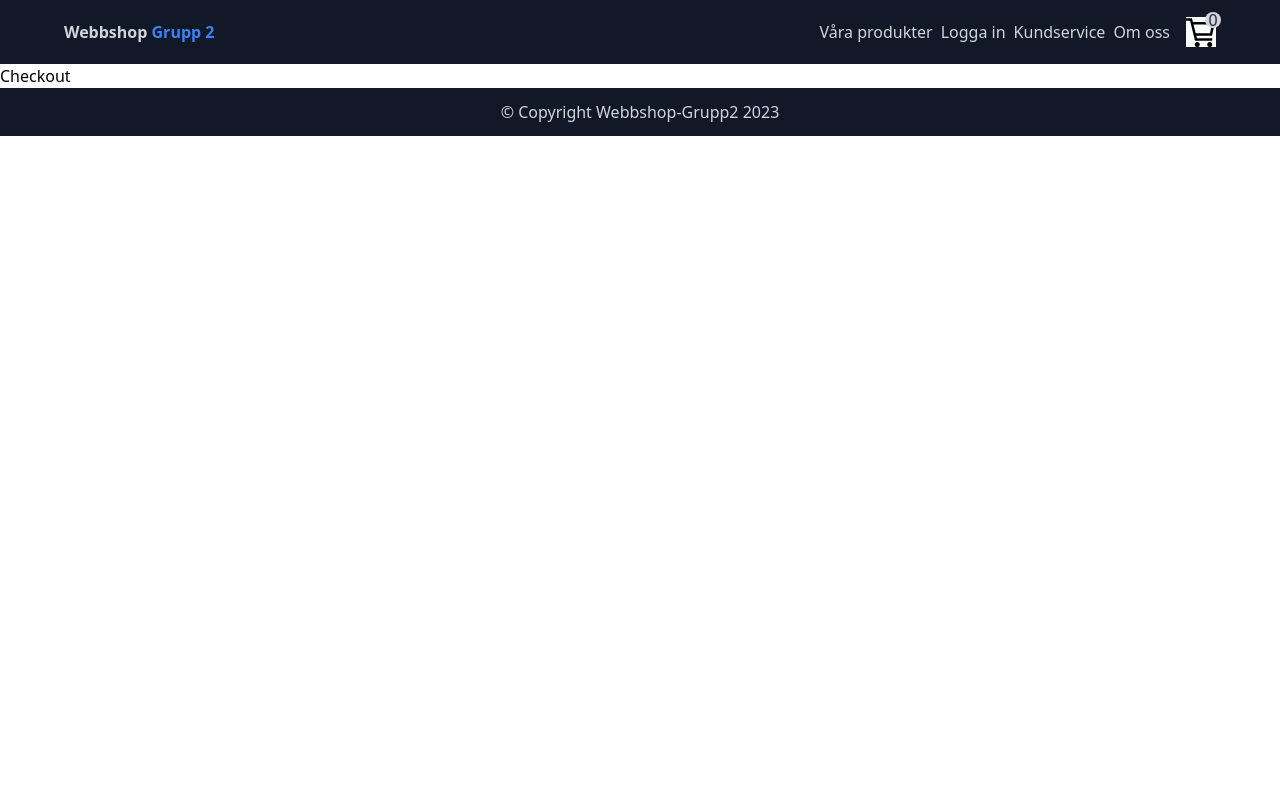
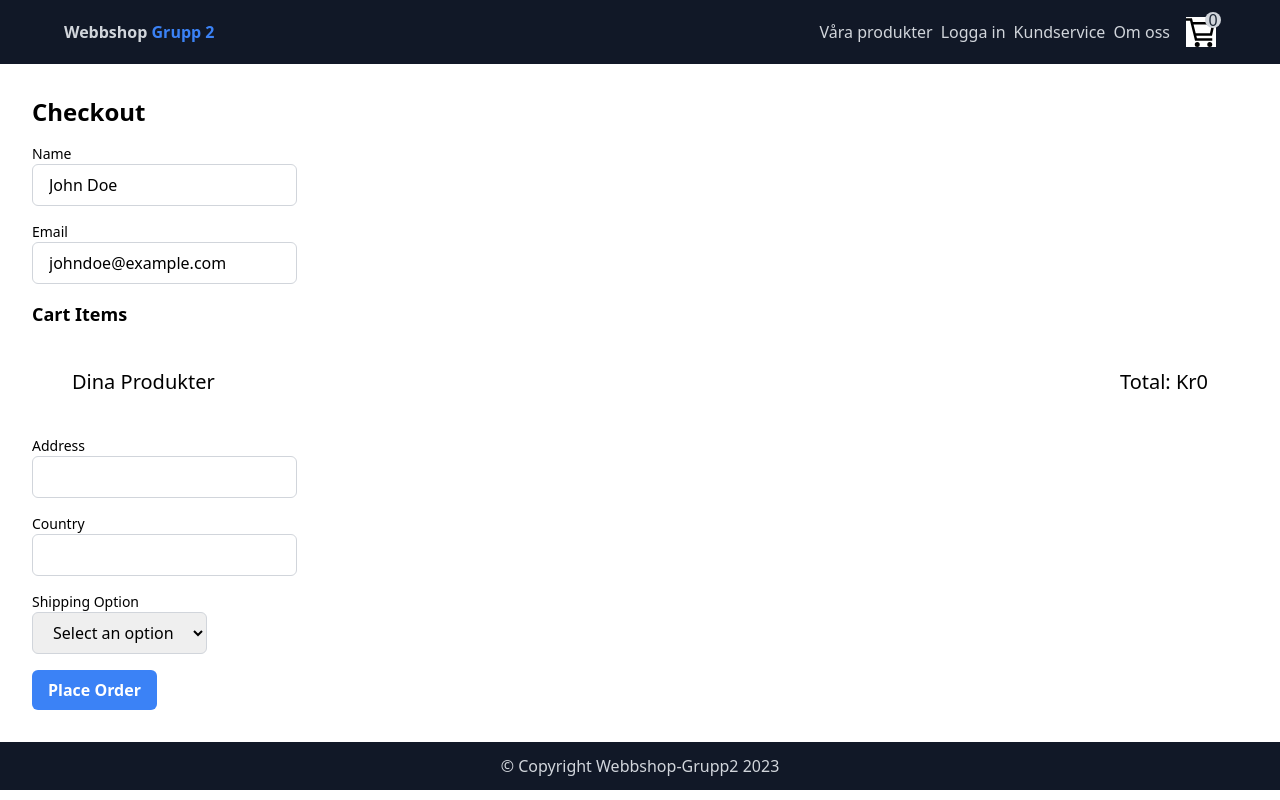
Before and after one commit to alelin4/Store-..., a React (Vite) app in the folder webshop_api_react/client/: page /checkout in a window 1280 px wide. Built offline with nearby package versions, Linux system fonts and the light colour scheme.

Commit message:
checkout form & local storage

```diff
--- a/webshop_api_react/client/src/components/Checkout/Checkout.tsx
+++ b/webshop_api_react/client/src/components/Checkout/Checkout.tsx
@@ -1,5 +1,111 @@
+import { useContext, useState } from "react";
+import { StoreContext } from "../../Context-reducer/StoreContext";
+import ProductCard from "../ProductCard/ProductCard";
+import CartDetails from "../CartDetails/CartDetails";
+
 function Checkout() {
-  return <div>Checkout</div>;
+
+  // Assuming the user details and cart items are stored in state
+  const [userDetails, setUserDetails] = useState({
+    name: 'John Doe',
+    email: 'johndoe@example.com',
+    address: '',
+    country: '',
+    shippingOption: ''
+  });
+
+
+
+  const [cartItems, setCartItems] = useState([
+    { id: 1, name: 'Product 1', price: 10, quantity: 1 },
+    { id: 2, name: 'Product 2', price: 15, quantity: 2 },
+    { id: 3, name: 'Product 3', price: 20, quantity: 3 }
+  ]);
+
+  const handleQuantityChange = (itemId, quantity) => {
+    setCartItems(prevItems =>
+      prevItems.map(item =>
+        item.id === itemId ? { ...item, quantity } : item
+      )
+    );
+  };
+
+  const handleAddressChange = e => {
+    setUserDetails(prevDetails => ({ ...prevDetails, address: e.target.value }));
+  };
+
+  const handleCountryChange = e => {
+    setUserDetails(prevDetails => ({ ...prevDetails, country: e.target.value }));
+  };
+
+  const handleShippingOptionChange = e => {
+    setUserDetails(prevDetails => ({ ...prevDetails, shippingOption: e.target.value }));
+  };
+
+  return (
+
+    <div className="p-8">
+      <h1 className="text-2xl font-bold mb-4">Checkout</h1>
+      <div className="mb-4">
+        <label className="block text-sm font-medium">Name</label>
+        <input
+          type="text"
+          className="px-4 py-2 border border-gray-300 rounded-md"
+          value={userDetails.name}
+          readOnly
+        />
+      </div>
+      <div className="mb-4">
+        <label className="block text-sm font-medium">Email</label>
+        <input
+          type="email"
+          className="px-4 py-2 border border-gray-300 rounded-md"
+          value={userDetails.email}
+          readOnly
+        />
+      </div>
+      <h2 className="text-lg font-semibold mb-4">Cart Items</h2>
+      <ul className="mb-4">
+       <CartDetails />
+
+
+      </ul>
+      <div className="mb-4">
+        <label className="block text-sm font-medium">Address</label>
+        <input
+          type="text"
+          className="px-4 py-2 border border-gray-300 rounded-md"
+          value={userDetails.address}
+          onChange={handleAddressChange}
+        />
+      </div>
+      <div className="mb-4">
+        <label className="block text-sm font-medium">Country</label>
+        <input
+          type="text"
+          className="px-4 py-2 border border-gray-300 rounded-md"
+          value={userDetails.country}
+          onChange={handleCountryChange}
+        />
+      </div>
+      <div className="mb-4">
+        <label className="block text-sm font-medium">Shipping Option</label>
+        <select
+          className="px-4 py-2 border border-gray-300 rounded-md"
+          value={userDetails.shippingOption}
+          onChange={handleShippingOptionChange}
+        >
+          <option value="">Select an option</option>
+          <option value="option1">Option 1</option>
+          <option value="option2">Option 2</option>
+          <option value="option3">Option 3</option>
+        </select>
+      </div>
+      <button className="bg-blue-500 hover:bg-blue-600 text-white font-semibold px-4 py-2 rounded-md">
+        Place Order
+      </button>
+    </div>
+  );
 }
 
 export default Checkout;
--- /dev/null
+++ b/webshop_api_react/client/src/components/hooks/useLocalStorage.tsx
@@ -0,0 +1,20 @@
+import { useEffect, useState } from "react"
+
+export function useLocalStorage<T>(key: string, initialValue: T | (() => T)) {
+  const [value, setValue] = useState<T>(() => {
+    const jsonValue = localStorage.getItem(key)
+    if (jsonValue != null) return JSON.parse(jsonValue)
+
+    if (typeof initialValue === "function") {
+      return (initialValue as () => T)()
+    } else {
+      return initialValue
+    }
+  })
+
+  useEffect(() => {
+    localStorage.setItem(key, JSON.stringify(value))
+  }, [key, value])
+
+  return [value, setValue] as [typeof value, typeof setValue]
+}
```
